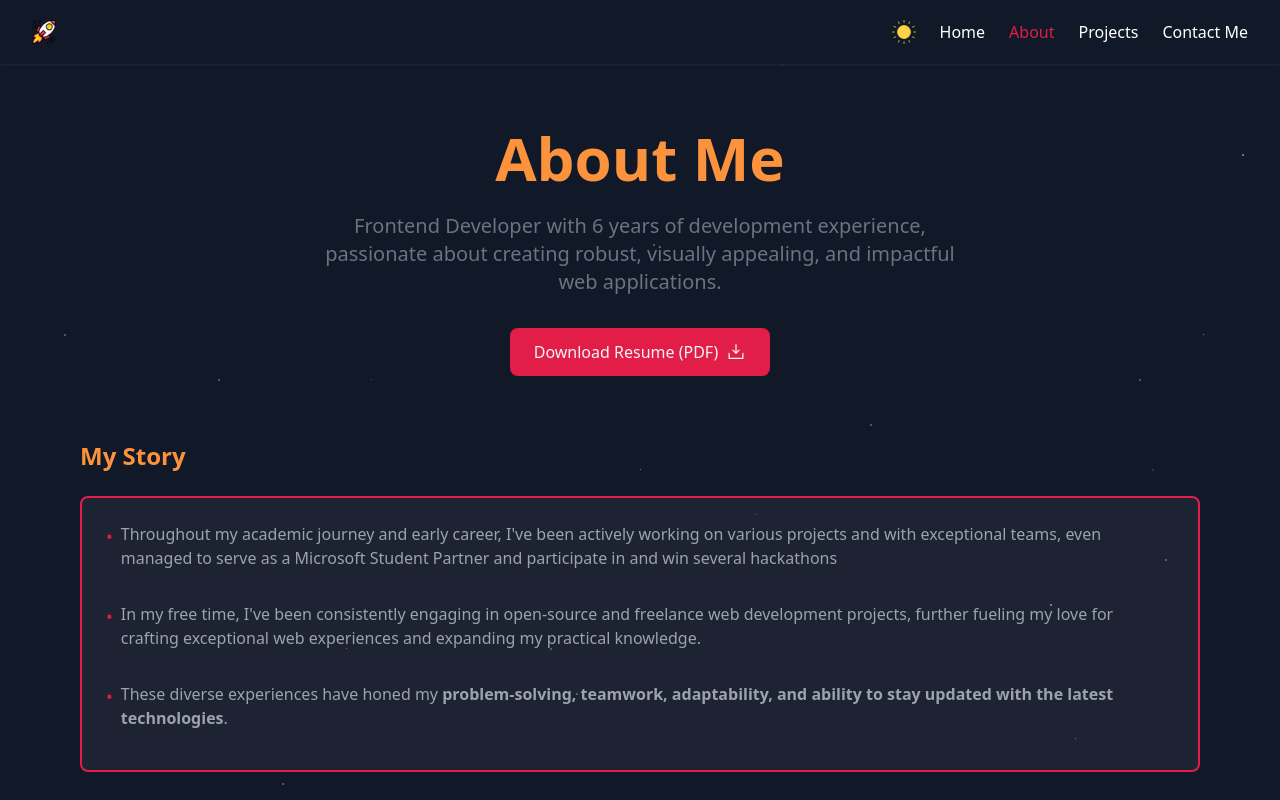
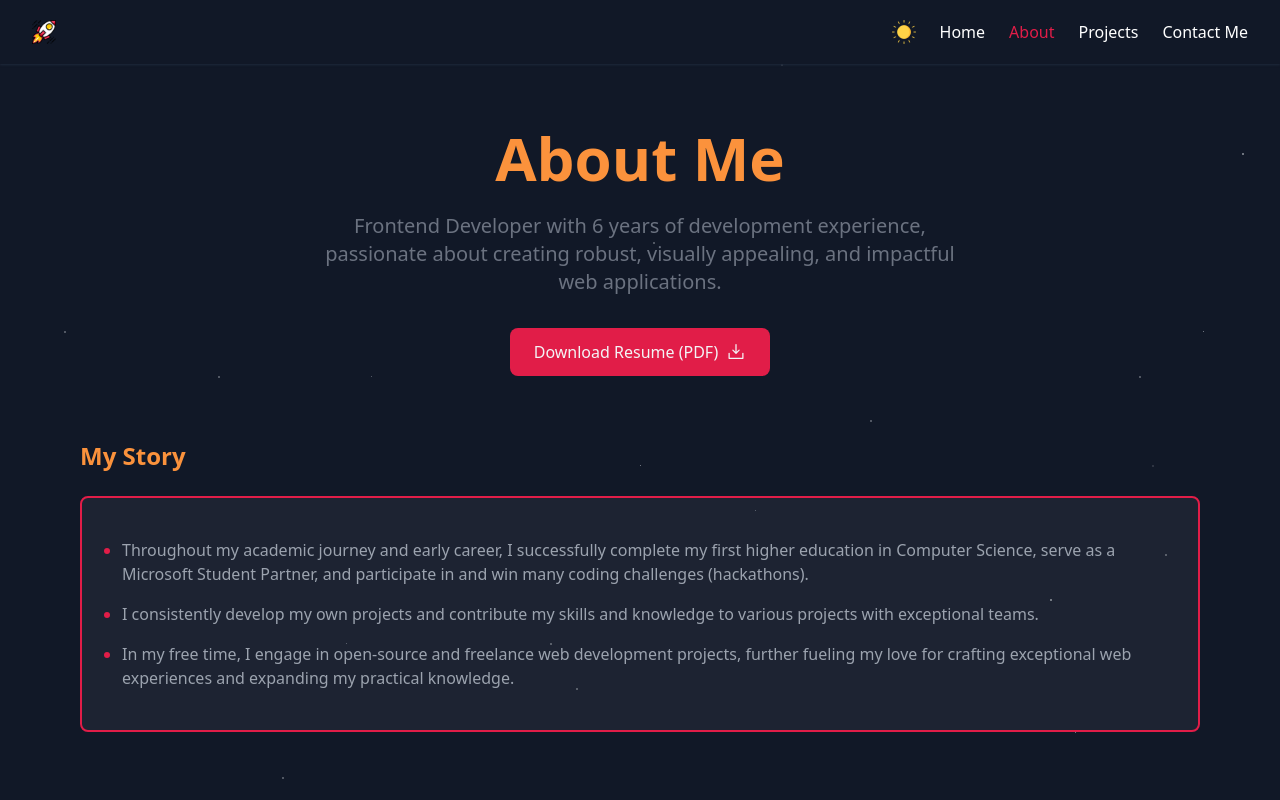
Before and after one commit to evokss/MyPortfolioWebsite, a Next.js app: page /about in a window 1280 px wide. Shown: the top 800 px of the page. Built offline with nearby package versions, Linux system fonts and the light colour scheme.

Commit message:
feat(MyStory): Refactor story section with improved styling and content
- Update list styling with list-disc and custom marker colors
- Adjust padding and add consistent spacing

```diff
--- a/components/about/AboutPage.jsx
+++ b/components/about/AboutPage.jsx
@@ -41,42 +41,23 @@ const AboutPage = () => {
       <section className="mb-16">
         <h2 className="text-2xl font-bold mb-6 text-orange-400">My Story</h2>
         <div className="space-y-4">
-          <div className="bg-white border-2 border-orange-300 dark:bg-white/5 dark:border-rose-600 p-6 rounded-lg">
-            <ul className="space-y-4 text-gray-600 dark:text-gray-400">
-              <li className="flex gap-2">
-                <span className="text-lg dark:text-rose-600 text-orange-400">
-                  •
-                </span>
-                <p className="mb-4">
-                  Throughout my academic journey and early career, I&apos;ve
-                  been actively working on various projects and with exceptional
-                  teams, even managed to serve as a Microsoft Student Partner
-                  and participate in and win several hackathons
-                </p>
+          <div className="bg-white border-2 border-orange-300 dark:bg-white/5 dark:border-rose-600 py-8 px-8 rounded-lg">
+            <ul className="list-disc marker:dark:text-rose-600 marker:text-orange-400 m-2 space-y-4 text-gray-600 dark:text-gray-400">
+              <li>
+                Throughout my academic journey and early career, I successfully
+                complete my first higher education in Computer Science, serve as
+                a Microsoft Student Partner, and participate in and win many
+                coding challenges (hackathons).
               </li>
-              <li className="flex gap-2">
-                <span className="text-lg dark:text-rose-600 text-orange-400">
-                  •
-                </span>
-                <p className="mb-4">
-                  In my free time, I&apos;ve been consistently engaging in
-                  open-source and freelance web development projects, further
-                  fueling my love for crafting exceptional web experiences and
-                  expanding my practical knowledge.
-                </p>
+              <li>
+                I consistently develop my own projects and contribute my skills
+                and knowledge to various projects with exceptional teams.
               </li>
-              <li className="flex gap-2">
-                <span className="text-lg dark:text-rose-600 text-orange-400">
-                  •
-                </span>
-                <p className="mb-4">
-                  These diverse experiences have honed my{" "}
-                  <strong>
-                    problem-solving, teamwork, adaptability, and ability to stay
-                    updated with the latest technologies
-                  </strong>
-                  .
-                </p>
+              <li>
+                In my free time, I engage in open-source and freelance web
+                development projects, further fueling my love for crafting
+                exceptional web experiences and expanding my practical
+                knowledge.
               </li>
             </ul>
           </div>
```
